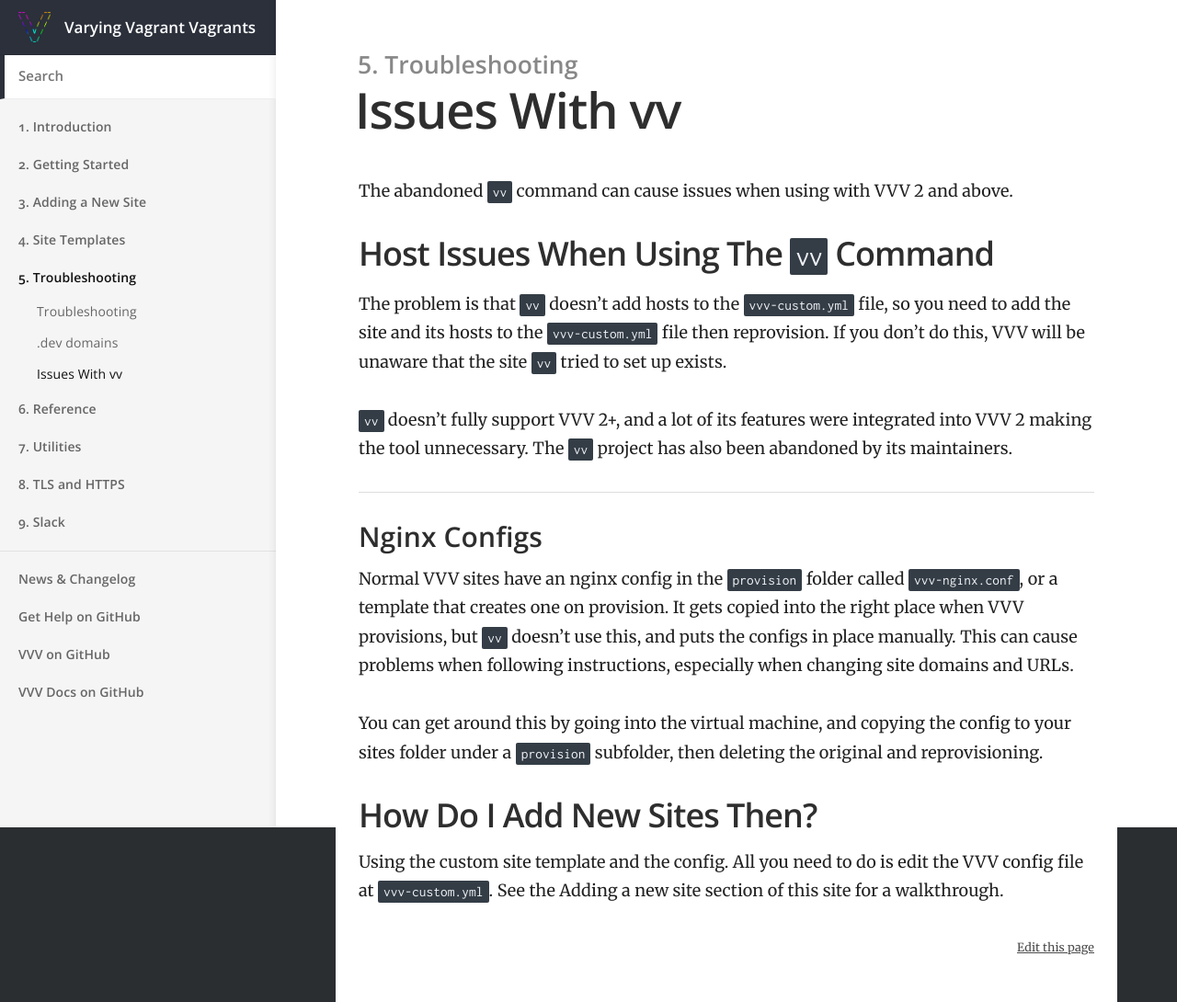
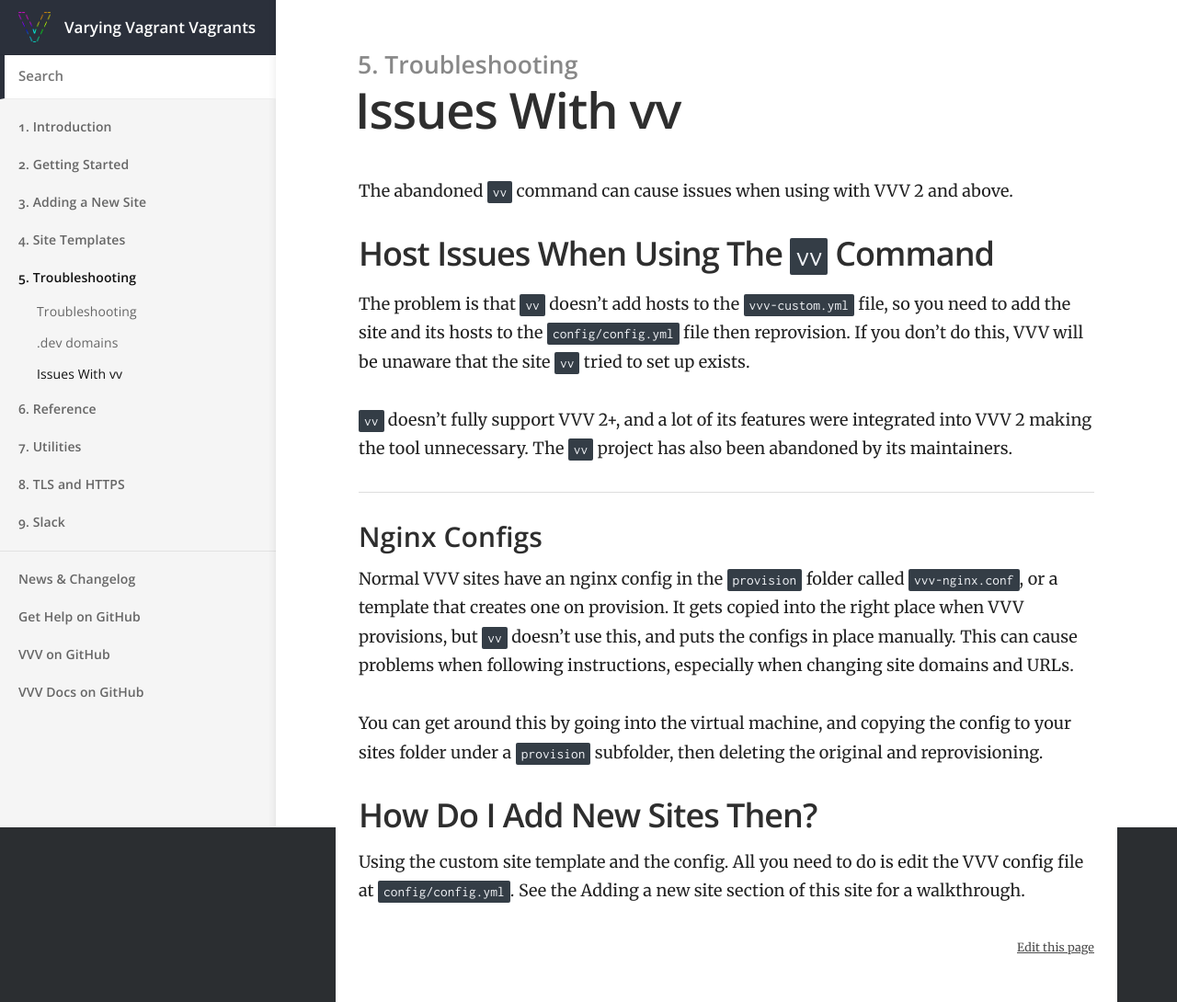
Before and after one commit to Varying-Vagrant-Vagrants/varyingvagrantvagrants.org, a Jekyll site: the page built from docs/en-US/troubleshooting/vv.md, in a window 1280 px wide. Shown: the whole page at 92% size. Built offline with Jekyll 4.4.1, drawn with Linux system fonts in a browser that asks for light colours.

Commit message:
remove vvv-custom.yml references

```diff
--- a/docs/en-US/troubleshooting/vv.md
+++ b/docs/en-US/troubleshooting/vv.md
@@ -10,7 +10,7 @@ The abandoned `vv` command can cause issues when using with VVV 2 and above.
 
 ## Host Issues When Using The `vv` Command
 
-The problem is that `vv` doesn't add hosts to the `vvv-custom.yml` file, so you need to add the site and its hosts to the `vvv-custom.yml` file then reprovision. If you don't do this, VVV will be unaware that the site `vv` tried to set up exists.
+The problem is that `vv` doesn't add hosts to the `vvv-custom.yml` file, so you need to add the site and its hosts to the `config/config.yml` file then reprovision. If you don't do this, VVV will be unaware that the site `vv` tried to set up exists.
 
 `vv` doesn't fully support VVV 2+, and a lot of its features were integrated into VVV 2 making the tool unnecessary. The `vv` project has also been abandoned by its maintainers.
 
@@ -22,4 +22,4 @@ You can get around this by going into the virtual machine, and copying the confi
 
 ## How Do I Add New Sites Then?
 
-Using the custom site template and the config. All you need to do is edit the VVV config file at `vvv-custom.yml`. See the Adding a new site section of this site for a walkthrough.
+Using the custom site template and the config. All you need to do is edit the VVV config file at `config/config.yml`. See the Adding a new site section of this site for a walkthrough.
```
